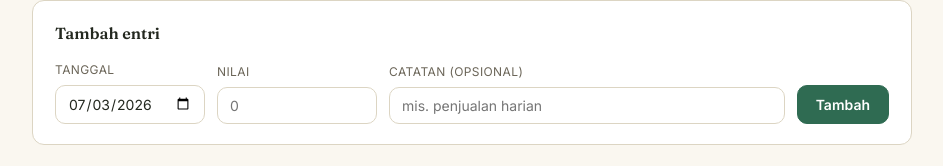
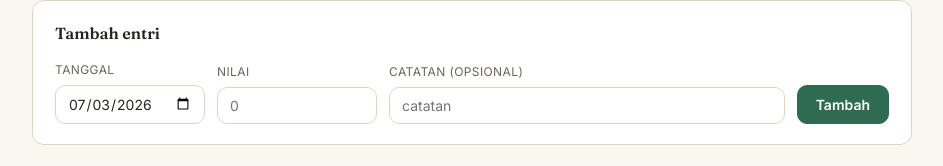
Before and after one commit to zhugenk/ekinomantok2, a plain HTML site: page index.html in a window 1280 px wide. Shown: the part 144-310 px from the top of the page, without its empty margins (168-1111 px from the left). Drawn offline with nearby package versions, Linux system fonts and the light colour scheme.

Commit message:
Update index.html

```diff
--- a/index.html
+++ b/index.html
@@ -328,7 +328,7 @@
       </div>
       <div class="field">
         <label for="inputNote">Catatan (opsional)</label>
-        <input type="text" id="inputNote" placeholder="mis. penjualan harian">
+        <input type="text" id="inputNote" placeholder="catatan">
       </div>
       <button type="submit">Tambah</button>
     </form>
```
